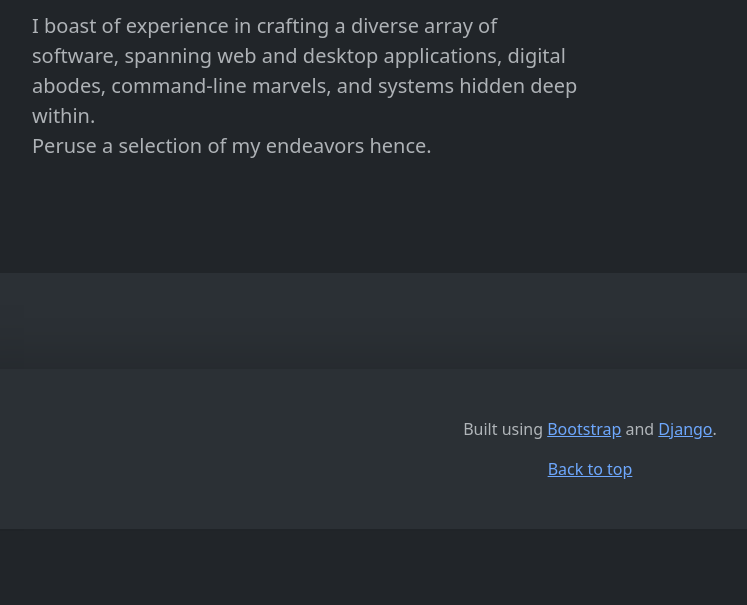
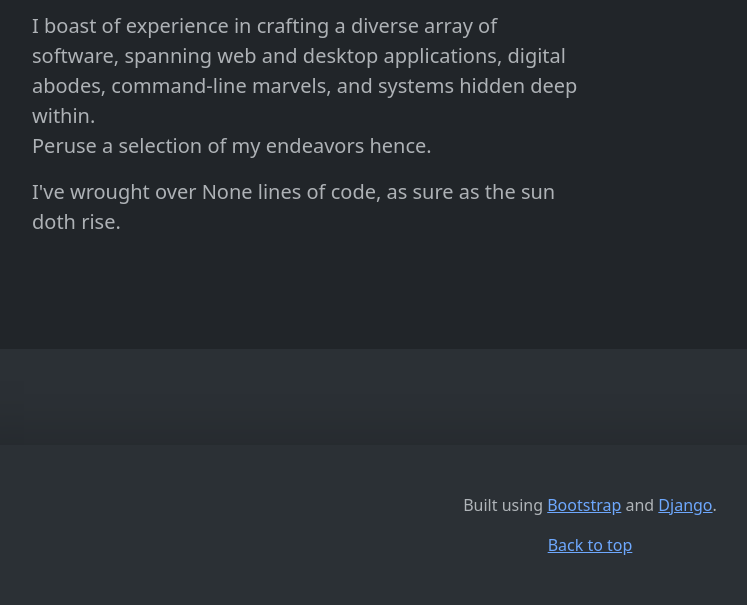
Before and after one commit to Yogi-Patel/yogipatel.dev, a Django app: page /portfolio/ in a window 1280 px wide. Shown: the part 269-874 px from the top of the page, without its empty margins (50-797 px from the left). Before the commit the page ends 748 px from the top, so only its background shows below. Run offline with Django 3.2, Linux system fonts and the light colour scheme; data that the repository does not hold is empty.

Commit message:
Added Lines of code functionality

```diff
--- a/website/models.py
+++ b/website/models.py
@@ -29,6 +29,9 @@ class Project(models.Model):
     featured = models.BooleanField(help_text="Is it okay if this project shows up on the home page?", verbose_name="Featured Project", default=True)
 
     priority = models.IntegerField(help_text="Enter an Integer", verbose_name="Priority", default=1)
+
+    lines_of_code = models.PositiveIntegerField(default=0, help_text="How many lines of code was this project?", verbose_name="Lines of Code")
+
 
 
     def __str__(self):
--- a/website/templates/website/portfolio.html
+++ b/website/templates/website/portfolio.html
@@ -24,6 +24,9 @@
                 I boast of experience in crafting a diverse array of software,
                 spanning web and desktop applications, digital abodes, command-line marvels, and systems hidden deep within.
                 <br>Peruse a selection of my endeavors hence.
+            </p>
+            <p class="lead text-body-secondary">
+                I've wrought over {{ lines_of_code }} lines of code, as sure as the sun doth rise.
             </p>
         </div>
     </div>
--- a/website/templates/website/project.html
+++ b/website/templates/website/project.html
@@ -22,6 +22,9 @@
 
             <h5 class="ms-1 ps-0 mt-3 pt-3">Technologies Used</h5>
             <p class="fw-light ms-1 ps-0">{{ project.technologies_used }}</p>
+
+            <h5 class="ms-1 ps-0 mt-3 pt-3">Lines of Code</h5>
+            <p class="fw-light ms-1 ps-0">{{ project.lines_of_code }}</p>
 
             <h5 class="ms-1 ps-0 mt-3 pt-3">Description</h5>
             <p class="fw-light ms-1 ps-0">
--- a/website/views.py
+++ b/website/views.py
@@ -4,7 +4,7 @@ from .models import Project, Skill, Contact, Image
 from django.conf import settings
 from django.core.mail import send_mail
 from django.contrib.auth.models import User
-
+from django.db.models import Sum
 
 
 # Helper Functions
@@ -54,6 +54,8 @@ def portfolio(request):
     projects = Project.objects.all().order_by('-featured', 'priority', '-end_date') # Retrieve all the projects that are ordered by end_date
     context = get_context_from_projects(projects)
 
+    context['lines_of_code'] = Project.objects.aggregate(total_lines_of_code=Sum('lines_of_code'))['total_lines_of_code']
+
     return render(request, 'website/portfolio.html', context)
 
 
@@ -65,7 +67,7 @@ def project(request, project_slug):
 
     context = {
         'project': project,
-        'images': images
+        'images': images,
     }
 
     return render(request, "website/project.html", context)
```
Also changed, not shown: website/migrations/0014_project_lines_of_code.py (added).
